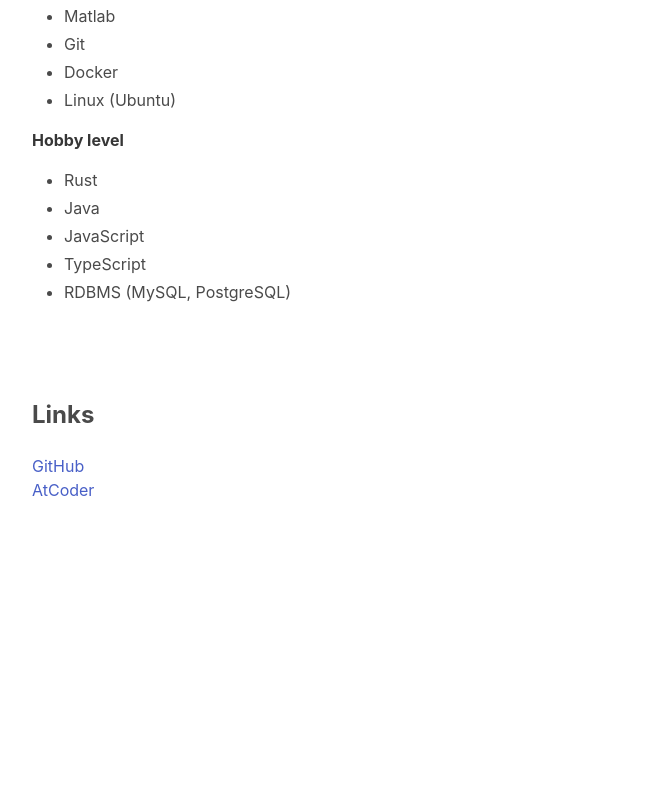
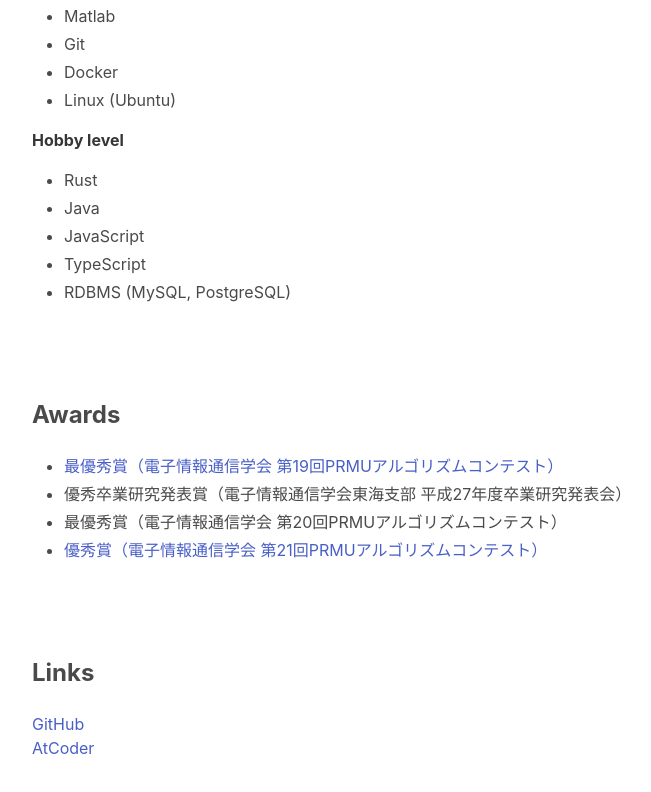
Before and after one commit to tttanikawa/nextjs-my-page, a Next.js app: page / in a window 1280 px wide. Shown: the part 1314-2106 px from the top of the page, without its empty margins (32-683 px from the left). Before the commit the page ends 1864 px from the top, so only its background shows below. Built offline with nearby package versions, Linux system fonts and the light colour scheme.

Commit message:
Add awards section

```diff
--- a/pages/index.tsx
+++ b/pages/index.tsx
@@ -101,13 +101,36 @@
         <section className="section">
             <div className="container">
                 <div className="subtitle is-4 has-text-weight-bold">
+                    Awards
+                </div>
+                <p className="content">
+                    <ul>
+                        <li>
+                            <Link href="https://sites.google.com/site/alcon2015prmu/home">
+                                <a>最優秀賞（電子情報通信学会 第19回PRMUアルゴリズムコンテスト）</a>
+                            </Link>
+                        </li>
+                        <li>優秀卒業研究発表賞（電子情報通信学会東海支部 平成27年度卒業研究発表会）</li>
+                        <li>最優秀賞（電子情報通信学会 第20回PRMUアルゴリズムコンテスト）</li>
+                        <li>
+                            <Link href="https://sites.google.com/view/alcon2017prmu">
+                                <a>優秀賞（電子情報通信学会 第21回PRMUアルゴリズムコンテスト）</a>
+                            </Link>
+                        </li>
+                    </ul>
+                </p>
+            </div>
+        </section>
+
+        <section className="section">
+            <div className="container">
+                <div className="subtitle is-4 has-text-weight-bold">
                     Links
                 </div>
                 <p>
                     <Link href="https://github.com/ukiyoyo">
                         <a>GitHub</a>
                     </Link>
-
                     <br />
                     <Link href="https://atcoder.jp/users/ukiyo">
                         <a>AtCoder</a>
```
